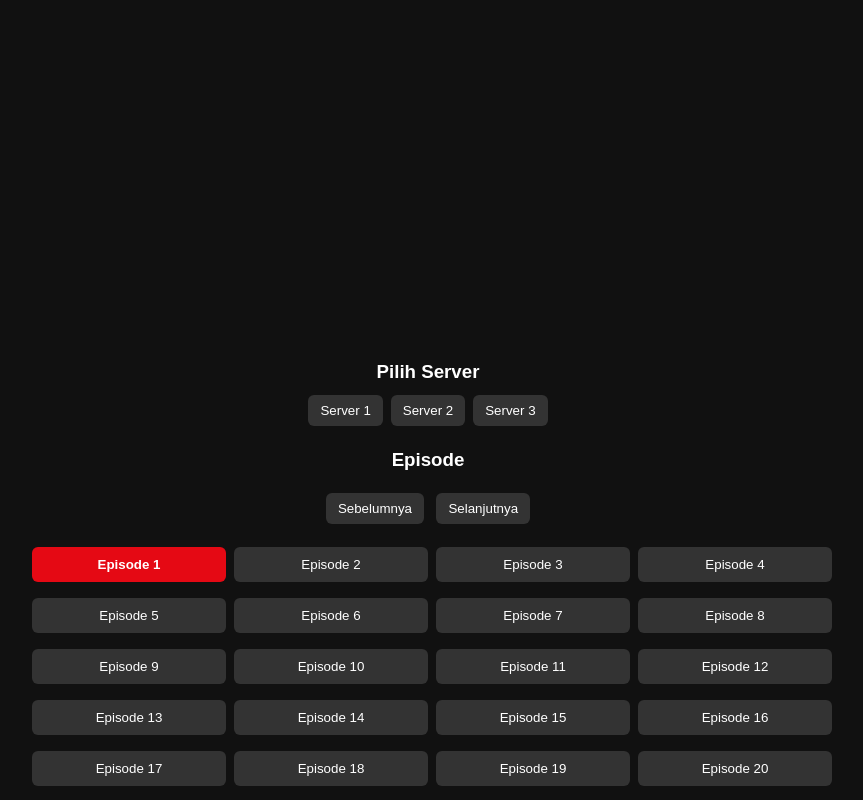
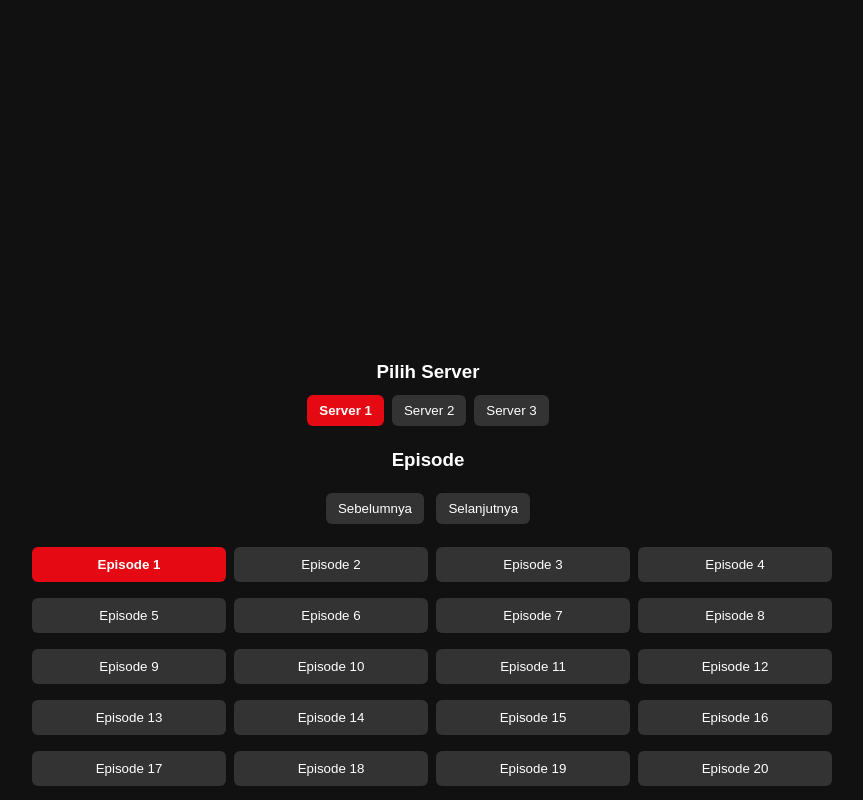
Before and after one commit to Filmsubindo/Webfilm, a plain HTML site: page index.html in a window 1280 px wide. Both pictures are taken after a click on the button "Server 1". Shown: the part 423-1223 px from the top of the page, without its empty margins (212-1075 px from the left). Drawn offline with Linux system fonts and the light colour scheme.

Commit message:
index.html

```diff
--- a/index.html
+++ b/index.html
@@ -63,7 +63,11 @@
       width: 100%;
       padding: 10px;
     }
-    .episodes button.active { background: #e50914; font-weight: bold; }
+    .episodes button.active,
+    .servers button.active {
+      background: #e50914;
+      font-weight: bold;
+    }
     .nav-buttons { margin: 15px 0; }
 
     /* Responsive Ads */
@@ -121,6 +125,7 @@
       data.servers.forEach(srv => {
         const btn = document.createElement("button");
         btn.innerText = srv.charAt(0).toUpperCase() + srv.slice(1);
+        btn.id = "srv-" + srv;
         btn.onclick = () => changeServer(srv);
         serverContainer.appendChild(btn);
       });
@@ -137,6 +142,7 @@
       });
 
       loadEpisode("1");
+      highlightServer(currentServer);
     }
 
     function loadEpisode(num) {
@@ -144,7 +150,7 @@
       const episode = data.episodes[num];
       document.getElementById("player").src = episode[currentServer];
 
-      // highlight active
+      // highlight active episode
       document.querySelectorAll("#episodes button")
         .forEach(b => b.classList.remove("active"));
       document.getElementById("ep-" + num).classList.add("active");
@@ -153,6 +159,13 @@
     function changeServer(server) {
       currentServer = server;
       loadEpisode(currentEpisode);
+      highlightServer(server);
+    }
+
+    function highlightServer(server) {
+      document.querySelectorAll("#servers button")
+        .forEach(b => b.classList.remove("active"));
+      document.getElementById("srv-" + server).classList.add("active");
     }
 
     function nextEpisode() {
```
